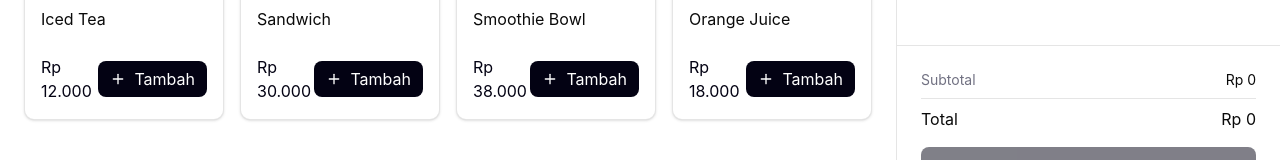
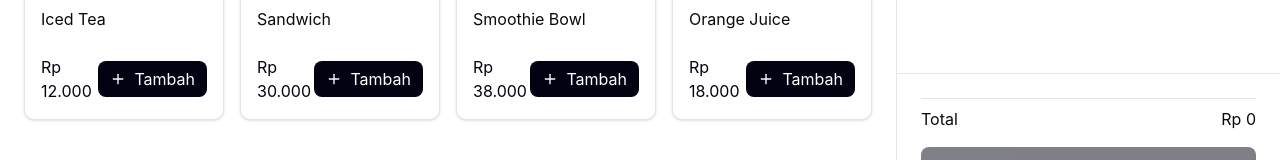
Before and after one commit to Qira-Qira/Kasir, a React (Vite) app: page / in a window 1280 px wide. Shown: the part 585-745 px from the top of the page. Built offline with nearby package versions, Linux system fonts and the light colour scheme.

Commit message:
Remove Subtotal

```diff
--- a/src/app/App.tsx
+++ b/src/app/App.tsx
@@ -211,10 +211,6 @@ export default function App() {
           )}
 
           <div className="space-y-2">
-            <div className="flex justify-between text-sm">
-              <span className="text-muted-foreground">Subtotal</span>
-              <span>Rp {totalAmount.toLocaleString('id-ID')}</span>
-            </div>
             <div className="flex justify-between pt-2 border-t border-border">
               <span>Total</span>
               <span>Rp {totalAmount.toLocaleString('id-ID')}</span>
--- a/src/app/components/ui/ReceiptDialog.tsx
+++ b/src/app/components/ui/ReceiptDialog.tsx
@@ -87,10 +87,6 @@ export function ReceiptDialog({
           <Separator />
 
           <div className="space-y-2">
-            <div className="flex justify-between">
-              <span>Subtotal</span>
-              <span>Rp {total.toLocaleString('id-ID')}</span>
-            </div>
             {paymentMethod === "cash" && (
               <>
                 <div className="flex justify-between text-sm">
```
